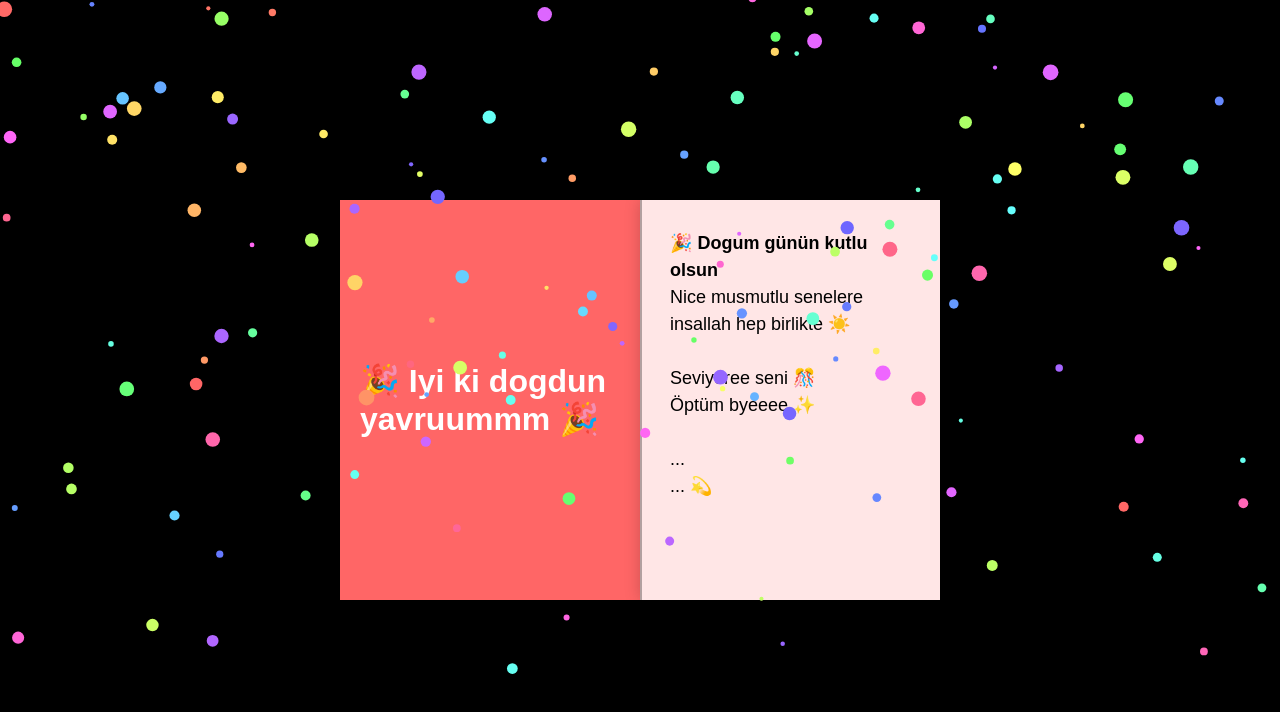
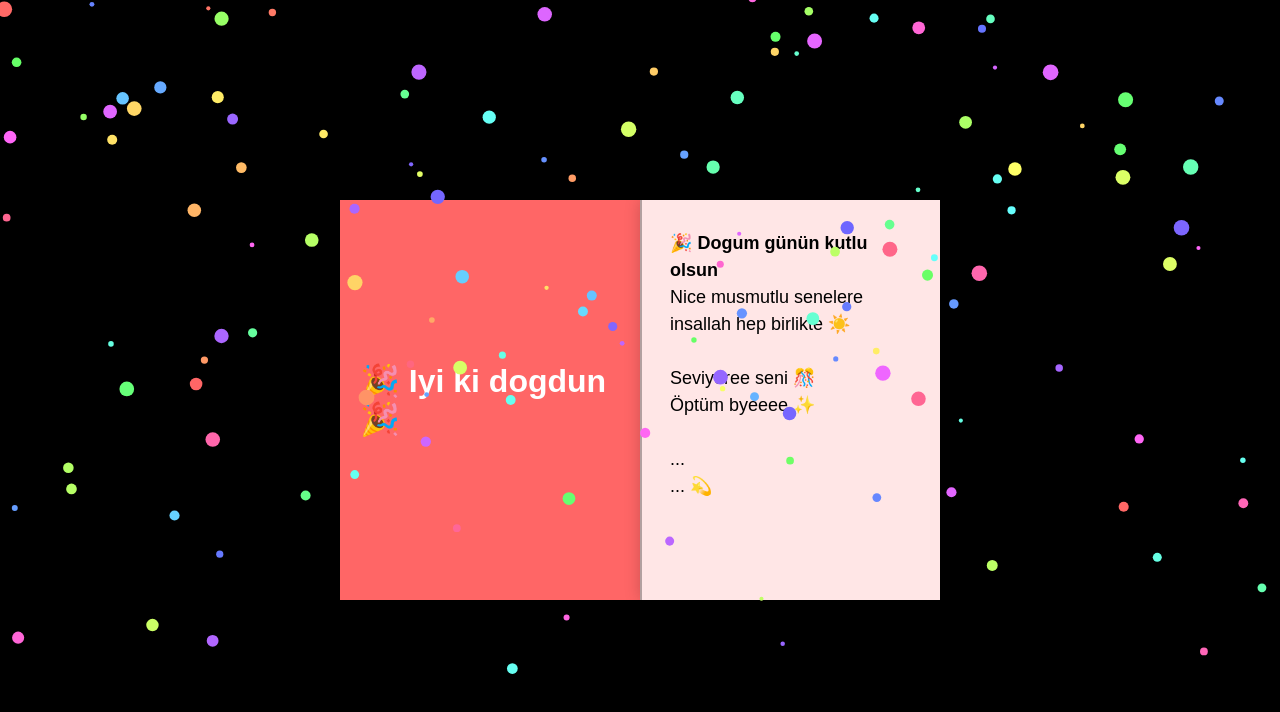
Before and after one commit to silaayxx/privatrepo, a plain HTML site: page index.html in a window 1280 px wide. Both pictures are taken after a click on the button "Devamini görmek icin bas". Drawn offline with Linux system fonts and the light colour scheme.

Commit message:
Add files via upload

```diff
--- a/index.html
+++ b/index.html
@@ -125,7 +125,7 @@
 <div id="cardPhase">
   <div class="book" id="book">
     <div class="page left">
-      <h1>🎉 Iyi ki dogdun yavruummm 🎉</h1>
+      <h1>🎉 Iyi ki dogdun 🎉</h1>
     </div>
     <div class="edge"></div>
     <div class="page right">
```
